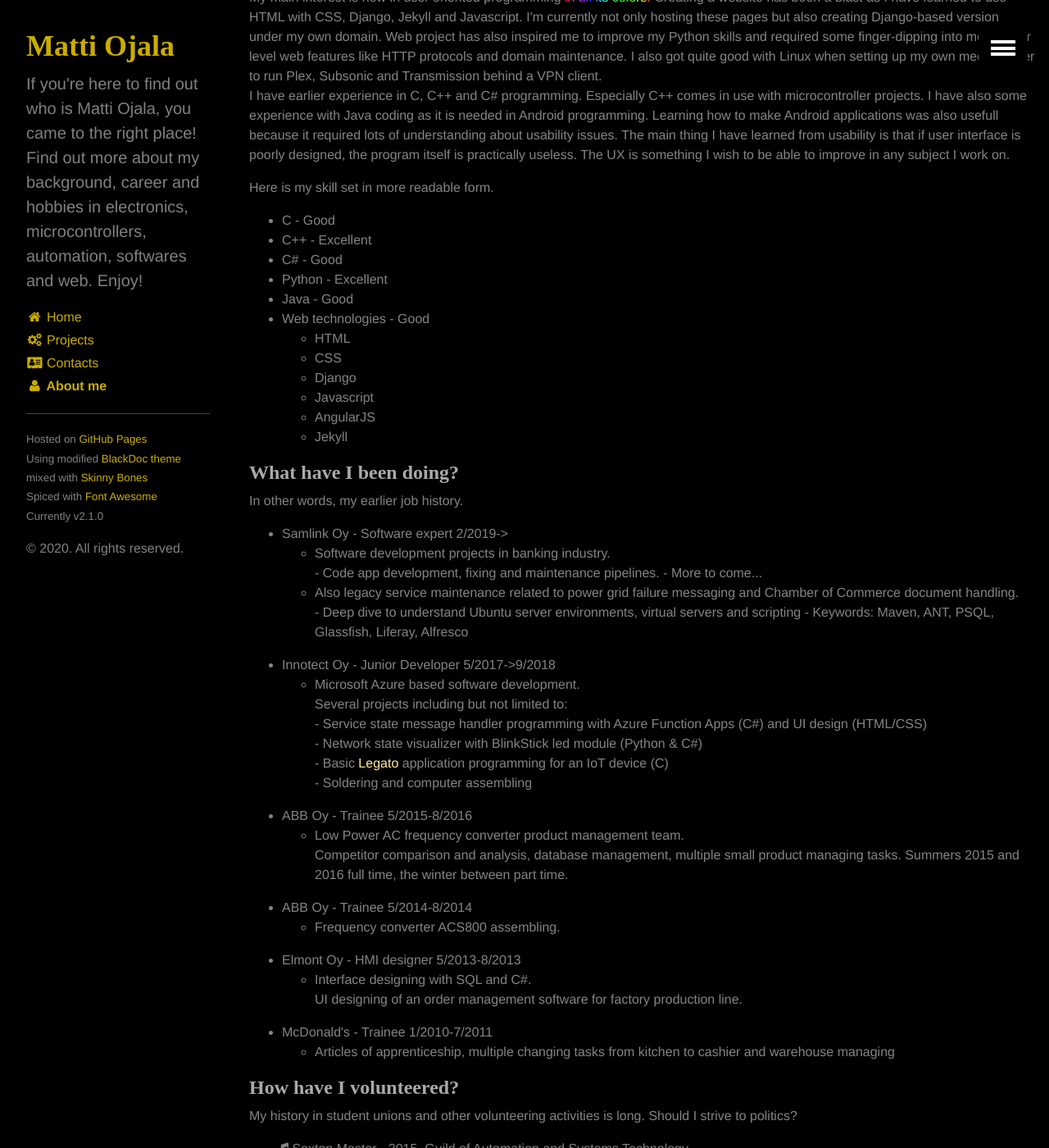
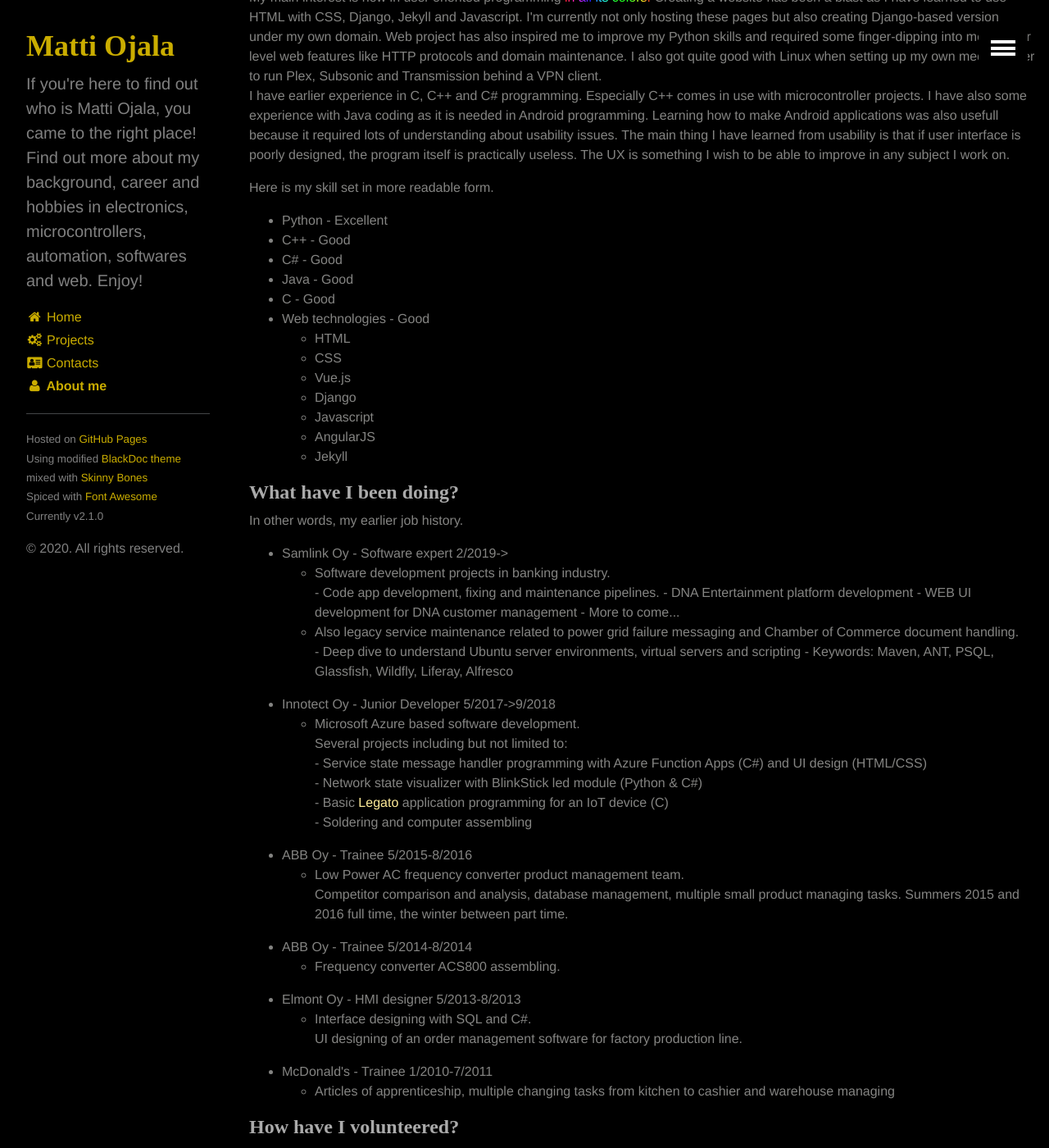
Before and after one commit to Amatson/Amatson.github.io, a Jekyll site: the page built from about/index.html, in a window 1280 px wide and 1400 px high, scrolled down 580 px. Shown: the whole window at 82% size. Built offline with Jekyll 4.4.1, drawn with Linux system fonts in a browser that asks for light colours.

Commit message:
Added some experience keywords

```diff
--- a/about/index.html
+++ b/about/index.html
@@ -42,15 +42,16 @@ Now let's get deep with details.</p>
   <br></p>
   <p class="before-list">Here is my skill set in more readable form.</p>
   <ul class="skills">
+    <li>Python - Excellent</li>
+    <li>C++ - Good</li>
+    <li>C# - Good</li>
+    <li>Java - Good</li>
     <li>C - Good</li>
-    <li>C++ - Excellent</li>
-    <li>C# - Good</li>
-    <li>Python - Excellent</li>
-    <li>Java - Good</li>
     <li>Web technologies - Good
       <ul>
         <li>HTML</li>
         <li>CSS</li>
+        <li>Vue.js</li>
         <li>Django</li>
         <li>Javascript</li>
         <li>AngularJS</li>
@@ -65,11 +66,13 @@ Now let's get deep with details.</p>
         <ul>
             <li>Software development projects in banking industry.<br>
               - Code app development, fixing and maintenance pipelines.
+              - DNA Entertainment platform development
+              - WEB UI development for DNA customer management
               - More to come...
             </li>
             <li>Also legacy service maintenance related to power grid failure messaging and Chamber of Commerce document handling.<br>
               - Deep dive to understand Ubuntu server environments, virtual servers and scripting
-              - Keywords: Maven, ANT, PSQL, Glassfish, Liferay, Alfresco
+              - Keywords: Maven, ANT, PSQL, Glassfish, Wildfly, Liferay, Alfresco
             </li>
         </ul>
     </li>
```
